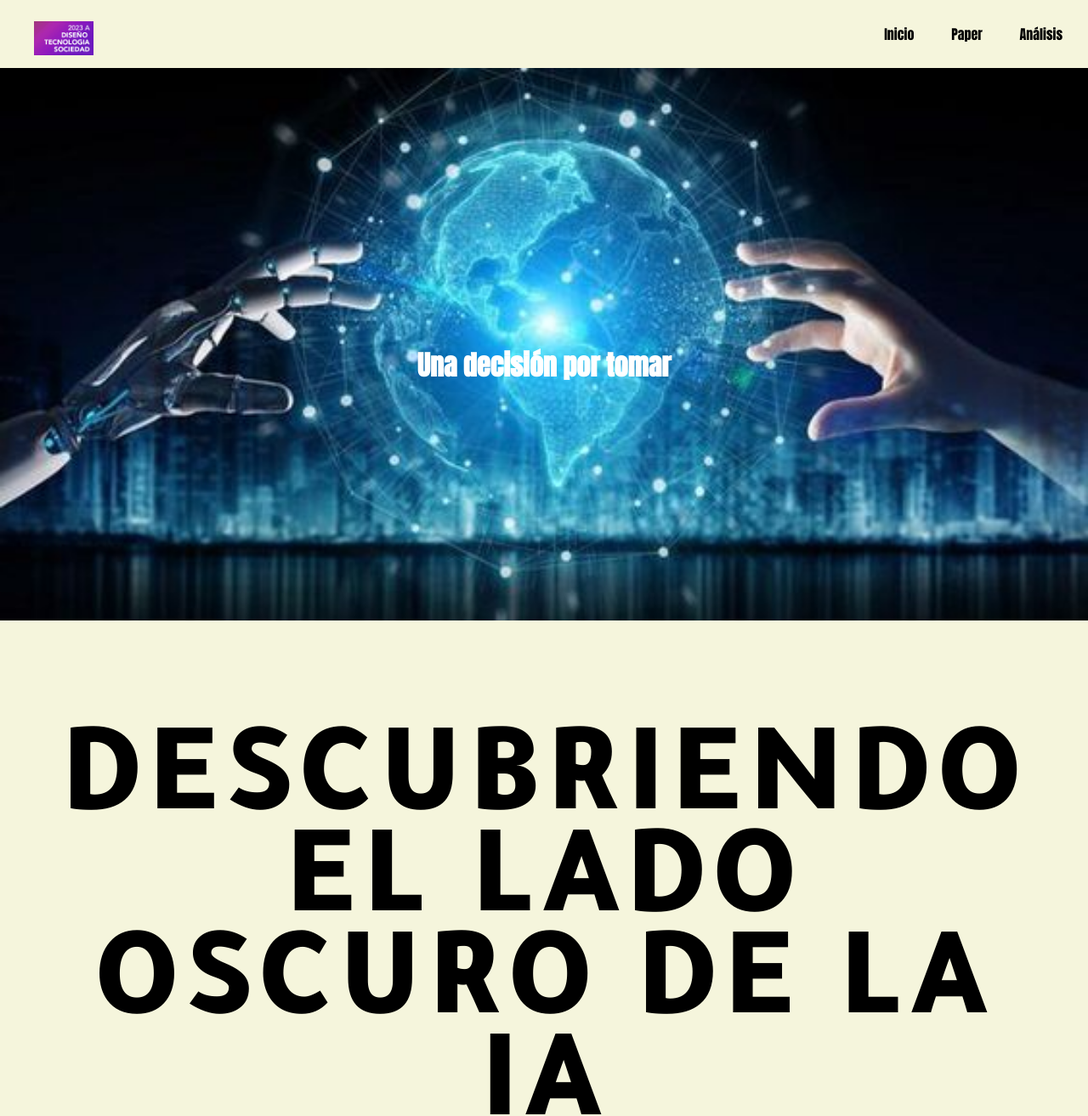
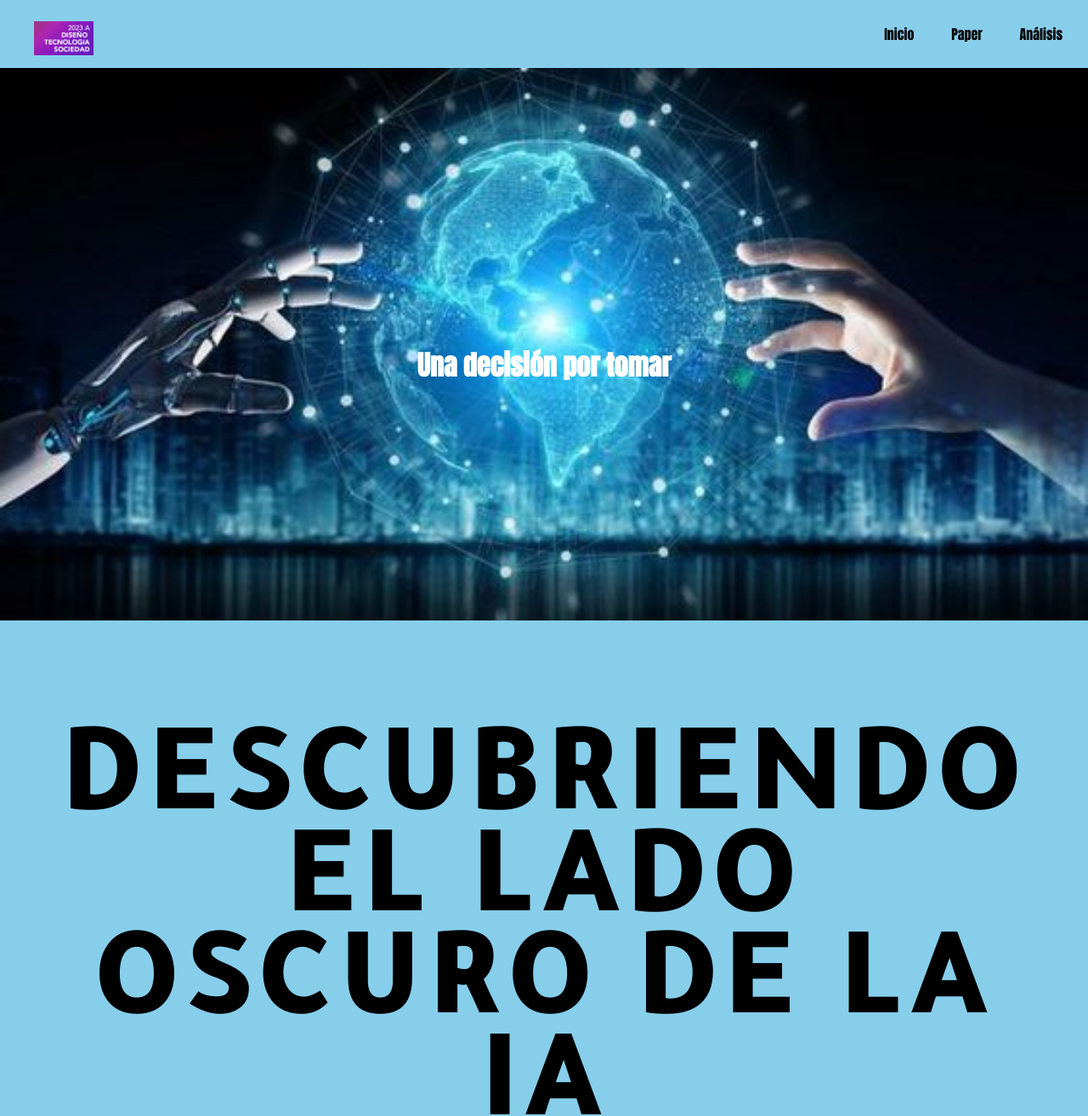
Before and after one commit to jesuvargaas/m02-g13, a plain HTML site: page index.html in a window 1280 px wide. Shown: the top 1313 px of the page at 85% size. Drawn offline with Linux system fonts and the light colour scheme.

Commit message:
cambio colores

```diff
--- a/style.css
+++ b/style.css
@@ -6,7 +6,7 @@ body {margin: 0px; font-family:'Anton', sans-serif;
 width: 100vw}
 
 header {
-  background-color: beige;
+  background-color: skyblue;
   color: white;
   height: 60px;
   padding: 10px;
@@ -55,7 +55,7 @@ position: flex}
 
 .desarrollo {text-align: center;
   color: black;
-  background-color: beige;
+  background-color: skyblue;
   background-size: cover;
   height: 600px;
   background-attachment: fixed;}
@@ -122,7 +122,7 @@ margin-top: -280px}
 .textop8 {font-family:'Tajawal', sans-serif;}
 
 footer {
-  background-color: beige;
+  background-color: skyblue;
   height: 200px;
   color: black;
   font-family:'Tajawal', sans-serif;
```
